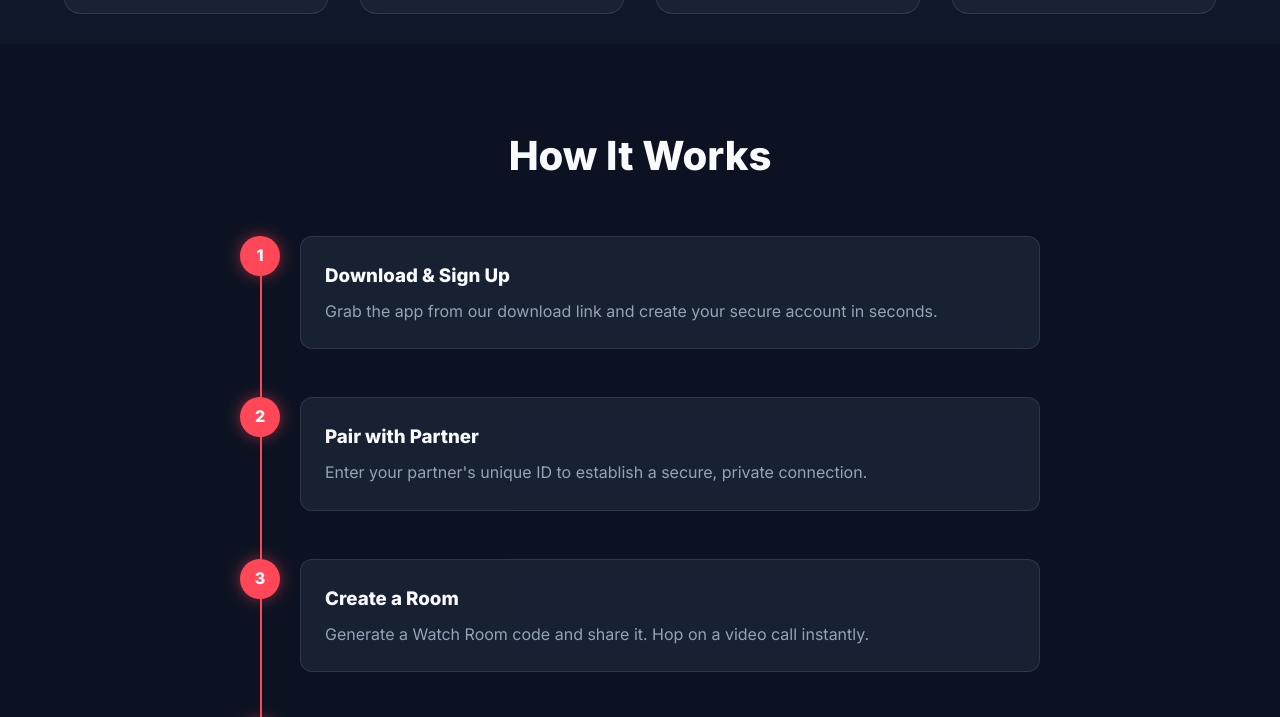
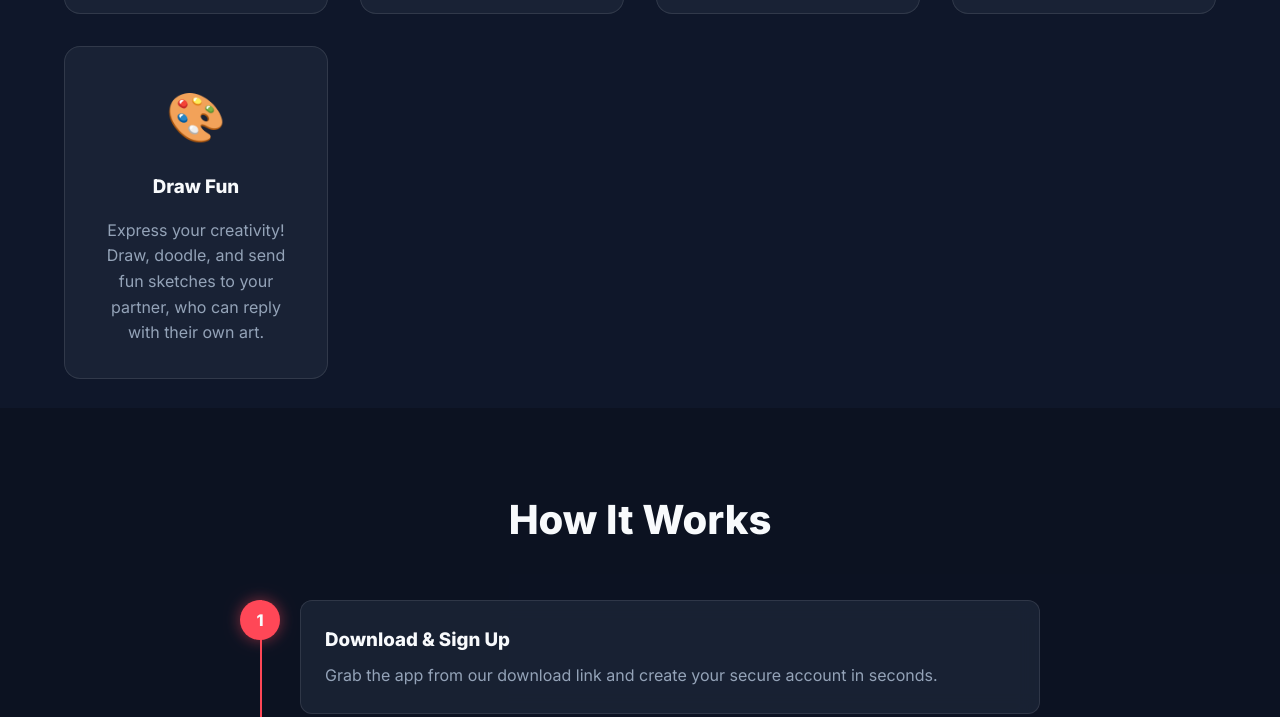
Before and after one commit to HafizAbdulHannan/HandS, a website: page Frontend/Website/index.html in a window 1280 px wide. Shown: the part 1459-2176 px from the top of the page. Drawn offline with nearby package versions, Linux system fonts and the light colour scheme; no server answers.

Commit message:
feat: add Draw Fun feature card to website

```diff
--- a/Frontend/Website/index.html
+++ b/Frontend/Website/index.html
@@ -82,6 +82,11 @@
                 <h3>Secure Pairing</h3>
                 <p>Private room codes ensure your space is strictly between you and your partner. Safe and secure.</p>
             </div>
+            <div class="feature-card tilt-card">
+                <div class="feature-icon">🎨</div>
+                <h3>Draw Fun</h3>
+                <p>Express your creativity! Draw, doodle, and send fun sketches to your partner, who can reply with their own art.</p>
+            </div>
         </div>
     </section>
 
```
